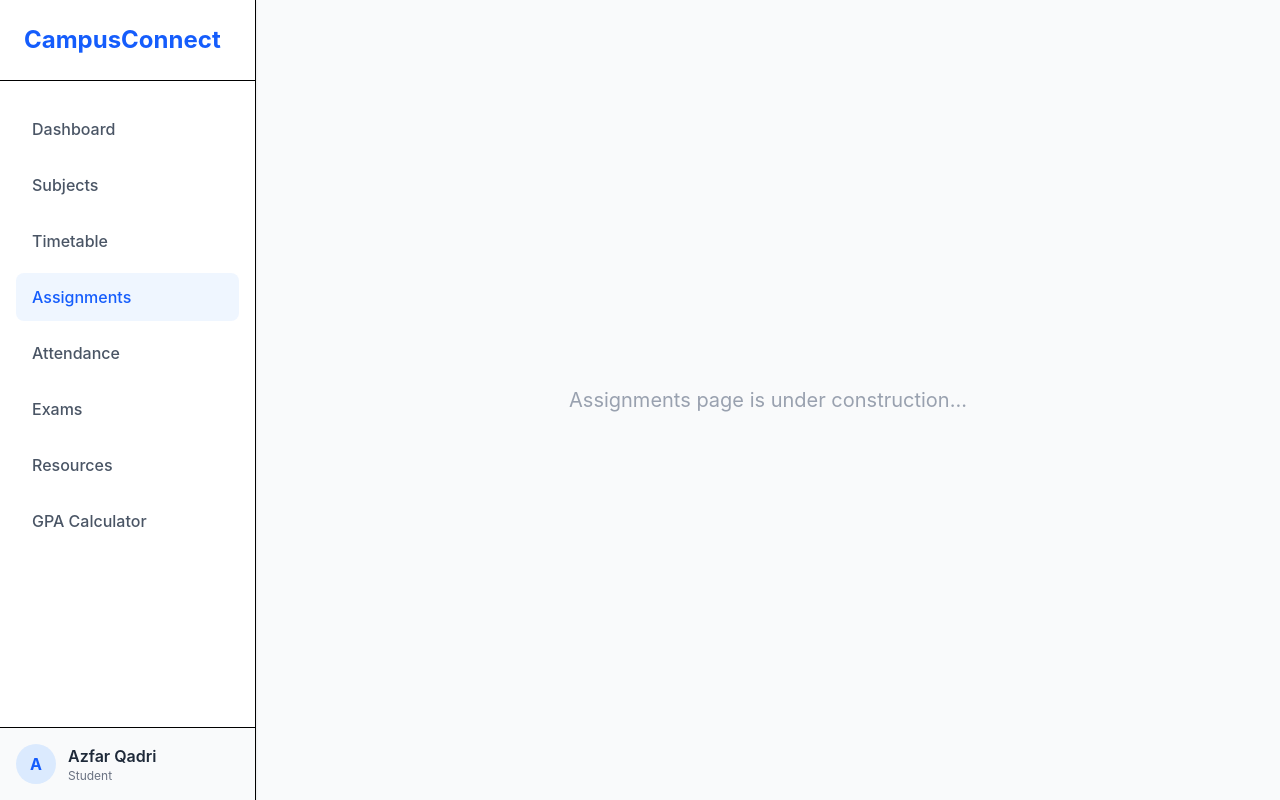
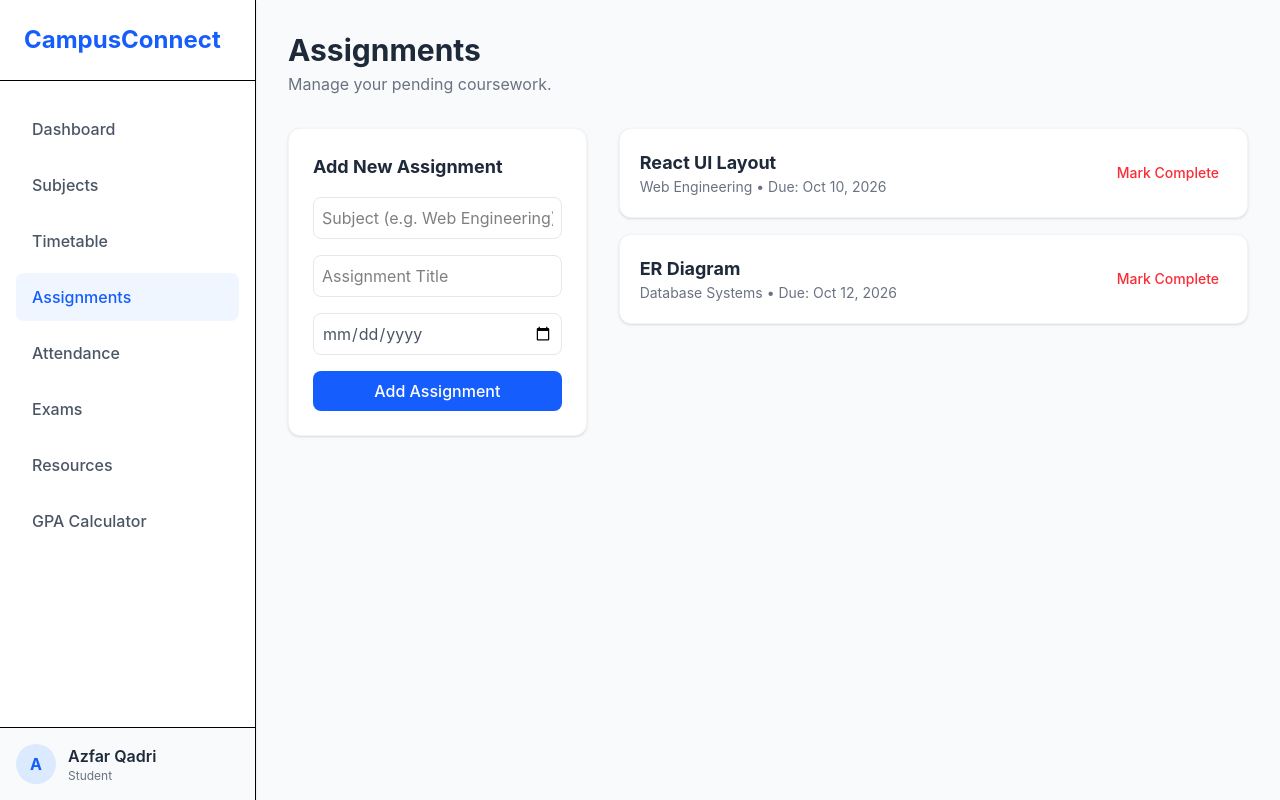
Before and after one commit to azfarx20s/CampusConnect, a React (Vite) app: page / in a window 1280 px wide. Both pictures are taken after a click on the button "Assignments". Built offline with nearby package versions, Linux system fonts and the light colour scheme.

Commit message:
Module 3: Task and Exam Management Complete

```diff
--- a/src/App.jsx
+++ b/src/App.jsx
@@ -2,19 +2,20 @@ import { useState } from 'react';
 import Sidebar from './components/Sidebar';
 import Dashboard from './pages/Dashboard';
 import Subjects from './pages/Subjects';
-import Timetable from './pages/Timetable'; // Added import
+import Timetable from './pages/Timetable';
+import Assignments from './pages/Assignments';
+import Exams from './pages/Exams'; // Added import
 
 function App() {
   const [currentView, setCurrentView] = useState('Dashboard');
 
   const renderView = () => {
     switch(currentView) {
-      case 'Dashboard':
-        return <Dashboard />;
-      case 'Subjects':
-        return <Subjects />;
-      case 'Timetable': // Added route
-        return <Timetable />;
+      case 'Dashboard': return <Dashboard />;
+      case 'Subjects': return <Subjects />;
+      case 'Timetable': return <Timetable />;
+      case 'Assignments': return <Assignments />;
+      case 'Exams': return <Exams />; // Added route
       default:
         return (
           <div className="flex h-full items-center justify-center text-gray-400">
--- a/src/data/mockData.js
+++ b/src/data/mockData.js
@@ -12,3 +12,12 @@ export const timetableData = [
   { id: 4, day: 'Wednesday', time: '11:00 AM', subject: 'Web Engineering', room: 'Lab 3' },
   { id: 5, day: 'Thursday', time: '09:00 AM', subject: 'Computer Networks', room: 'Room 12' }
 ];
+export const initialAssignments = [
+  { id: 1, subject: 'Web Engineering', title: 'React UI Layout', dueDate: 'Oct 10, 2026', status: 'Pending' },
+  { id: 2, subject: 'Database Systems', title: 'ER Diagram', dueDate: 'Oct 12, 2026', status: 'Pending' }
+];
+
+export const examsData = [
+  { id: 1, subject: 'Mobile Application Development', date: 'Oct 15, 2026', time: '10:00 AM', room: 'Lab 2' },
+  { id: 2, subject: 'Database Systems', date: 'Oct 18, 2026', time: '09:00 AM', room: 'Room 15' }
+];
--- /dev/null
+++ b/src/pages/Assignments.jsx
@@ -0,0 +1,99 @@
+import React, { useState } from 'react';
+import { initialAssignments } from '../data/mockData';
+
+function Assignments() {
+  // State to hold our list of assignments
+  const [assignments, setAssignments] = useState(initialAssignments);
+
+  // State to handle the new assignment form inputs
+  const [newTask, setNewTask] = useState({ subject: '', title: '', dueDate: '' });
+
+  // Function to add a new assignment
+  const handleAddTask = (e) => {
+    e.preventDefault(); // Prevents the page from refreshing
+    if (!newTask.subject || !newTask.title || !newTask.dueDate) return;
+
+    const newAssignment = {
+      id: Date.now(), // Creates a unique ID
+      ...newTask,
+      status: 'Pending'
+    };
+
+    setAssignments([...assignments, newAssignment]);
+    setNewTask({ subject: '', title: '', dueDate: '' }); // Clear the form
+  };
+
+  // Function to delete an assignment
+  const handleDelete = (id) => {
+    setAssignments(assignments.filter(task => task.id !== id));
+  };
+
+  return (
+    <div className="max-w-6xl mx-auto">
+      <header className="mb-8">
+        <h1 className="text-3xl font-bold text-gray-800">Assignments</h1>
+        <p className="text-gray-500 mt-1">Manage your pending coursework.</p>
+      </header>
+
+      <div className="grid grid-cols-1 lg:grid-cols-3 gap-8">
+        {/* Form Section */}
+        <div className="lg:col-span-1">
+          <form onSubmit={handleAddTask} className="bg-white p-6 rounded-xl shadow-sm border border-gray-100">
+            <h3 className="text-lg font-bold text-gray-800 mb-4">Add New Assignment</h3>
+            <div className="space-y-4">
+              <input
+                type="text"
+                placeholder="Subject (e.g. Web Engineering)"
+                value={newTask.subject}
+                onChange={(e) => setNewTask({...newTask, subject: e.target.value})}
+                className="w-full p-2 border border-gray-200 rounded-lg focus:outline-none focus:border-blue-500"
+              />
+              <input
+                type="text"
+                placeholder="Assignment Title"
+                value={newTask.title}
+                onChange={(e) => setNewTask({...newTask, title: e.target.value})}
+                className="w-full p-2 border border-gray-200 rounded-lg focus:outline-none focus:border-blue-500"
+              />
+              <input
+                type="date"
+                value={newTask.dueDate}
+                onChange={(e) => setNewTask({...newTask, dueDate: e.target.value})}
+                className="w-full p-2 border border-gray-200 rounded-lg focus:outline-none focus:border-blue-500 text-gray-600"
+              />
+              <button type="submit" className="w-full bg-blue-600 text-white font-medium py-2 rounded-lg hover:bg-blue-700 transition-colors">
+                Add Assignment
+              </button>
+            </div>
+          </form>
+        </div>
+
+        {/* List Section */}
+        <div className="lg:col-span-2 space-y-4">
+          {assignments.length === 0 ? (
+            <div className="bg-white p-8 text-center rounded-xl border border-gray-100 text-gray-500">
+              No pending assignments. You're all caught up!
+            </div>
+          ) : (
+            assignments.map((task) => (
+              <div key={task.id} className="bg-white p-5 rounded-xl shadow-sm border border-gray-100 flex justify-between items-center hover:shadow-md transition-shadow">
+                <div>
+                  <h4 className="text-lg font-bold text-gray-800">{task.title}</h4>
+                  <p className="text-sm text-gray-500">{task.subject} • Due: {task.dueDate}</p>
+                </div>
+                <button
+                  onClick={() => handleDelete(task.id)}
+                  className="text-red-500 hover:bg-red-50 p-2 rounded-lg transition-colors text-sm font-medium"
+                >
+                  Mark Complete
+                </button>
+              </div>
+            ))
+          )}
+        </div>
+      </div>
+    </div>
+  );
+}
+
+export default Assignments;
--- /dev/null
+++ b/src/pages/Exams.jsx
@@ -0,0 +1,47 @@
+import React from 'react';
+import { examsData } from '../data/mockData';
+
+function Exams() {
+  return (
+    <div className="max-w-6xl mx-auto">
+      <header className="mb-8">
+        <h1 className="text-3xl font-bold text-gray-800">Upcoming Exams</h1>
+        <p className="text-gray-500 mt-1">Keep track of your midterms and finals.</p>
+      </header>
+
+      <div className="grid grid-cols-1 md:grid-cols-2 gap-6">
+        {examsData.map((exam) => {
+          // Split the date string (e.g., "Oct 15, 2026") to style the month and day separately
+          const dateParts = exam.date.split(' ');
+          const month = dateParts[0];
+          const day = dateParts[1].replace(',', '');
+
+          return (
+            <div key={exam.id} className="bg-white p-6 rounded-xl shadow-sm border border-gray-100 hover:shadow-md transition-shadow flex items-start gap-5">
+              {/* Calendar Date Block */}
+              <div className="bg-blue-50 border border-blue-100 p-3 rounded-lg text-center min-w-[80px]">
+                <span className="block text-sm font-bold text-blue-600 uppercase tracking-wider">{month}</span>
+                <span className="block text-3xl font-bold text-gray-800 mt-1">{day}</span>
+              </div>
+
+              {/* Exam Details */}
+              <div>
+                <h2 className="text-xl font-bold text-gray-800 mb-2">{exam.subject}</h2>
+                <div className="text-gray-600 space-y-1 text-sm">
+                  <p className="flex items-center gap-2">
+                    <span className="font-medium text-gray-700">Time:</span> {exam.time}
+                  </p>
+                  <p className="flex items-center gap-2">
+                    <span className="font-medium text-gray-700">Room:</span> {exam.room}
+                  </p>
+                </div>
+              </div>
+            </div>
+          );
+        })}
+      </div>
+    </div>
+  );
+}
+
+export default Exams;
```
Also changed, not shown: 1 other file (tests, documents, lock files or other folders).
